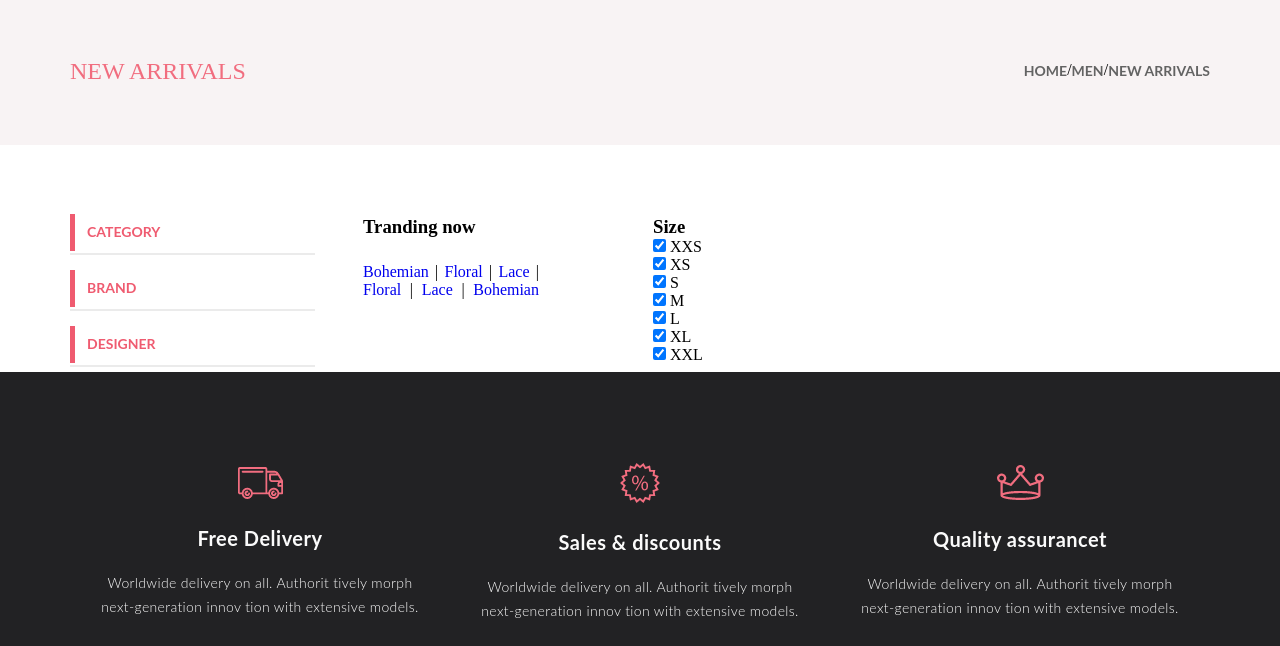
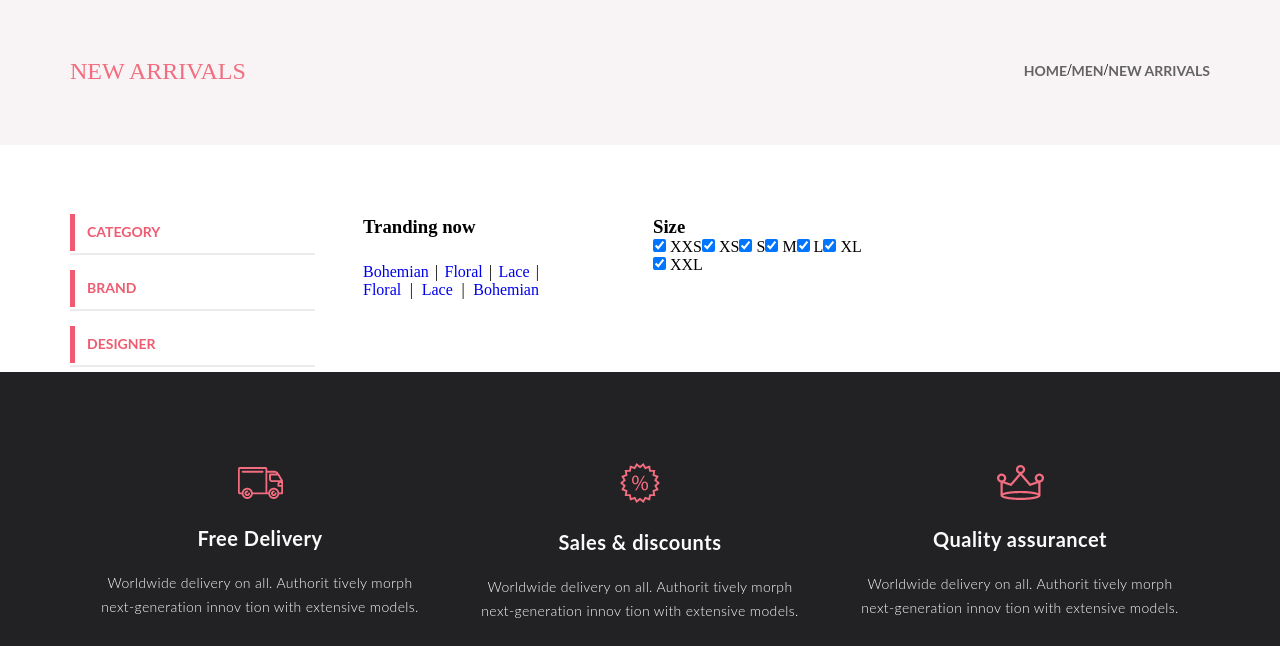
Before and after one commit to CivkaJS/HTML_CSS_Les, a plain HTML site: page product.html in a window 1280 px wide. Shown: the part 154-800 px from the top of the page. Drawn offline with Linux system fonts and the light colour scheme.

Commit message:
Product_v9

```diff
--- a/product.html
+++ b/product.html
@@ -488,27 +488,27 @@
                 <div class="size">
                     <h3>Size</h3>
                     <div class="checkbox_size">
-                        <div class="chekbox_form">
+                        <div class="checkbox_form">
                             <input type="checkbox" id="XXS" name="XXS" checked>
                             <label for="XXS">XXS</label>
                         </div>
-                        <div class="chekbox_form">
+                        <div class="checkbox_form">
                             <input type="checkbox" id="XS" name="XS" checked>
                             <label for="XS">XS</label>
                         </div>
-                        <div class="chekbox_form">
+                        <div class="checkbox_form">
                             <input type="checkbox" id="S" name="S" checked>
                             <label for="S">S</label>
                         </div>
-                        <div class="chekbox_form">
+                        <div class="checkbox_form">
                             <input type="checkbox" id="M" name="M" checked>
                             <label for="M">M</label>
                         </div>
-                        <div class="chekbox_form">
+                        <div class="checkbox_form">
                             <input type="checkbox" id="L" name="L" checked>
                             <label for="L">L</label>
                         </div>
-                        <div class="chekbox_form">
+                        <div class="checkbox_form">
                             <input type="checkbox" id="XL" name="XL" checked>
                             <label for="XL">XL</label>
                         </div>
--- a/style_prod.css
+++ b/style_prod.css
@@ -134,9 +134,13 @@
 
 .size {
     margin-left: 114px;
+    width: 210px;
 }
 
-.checkbox_size {}
+.checkbox_size {
+    display: flex;
+    flex-wrap: wrap;
+}
 
 .checkbox_form {}
 
```
